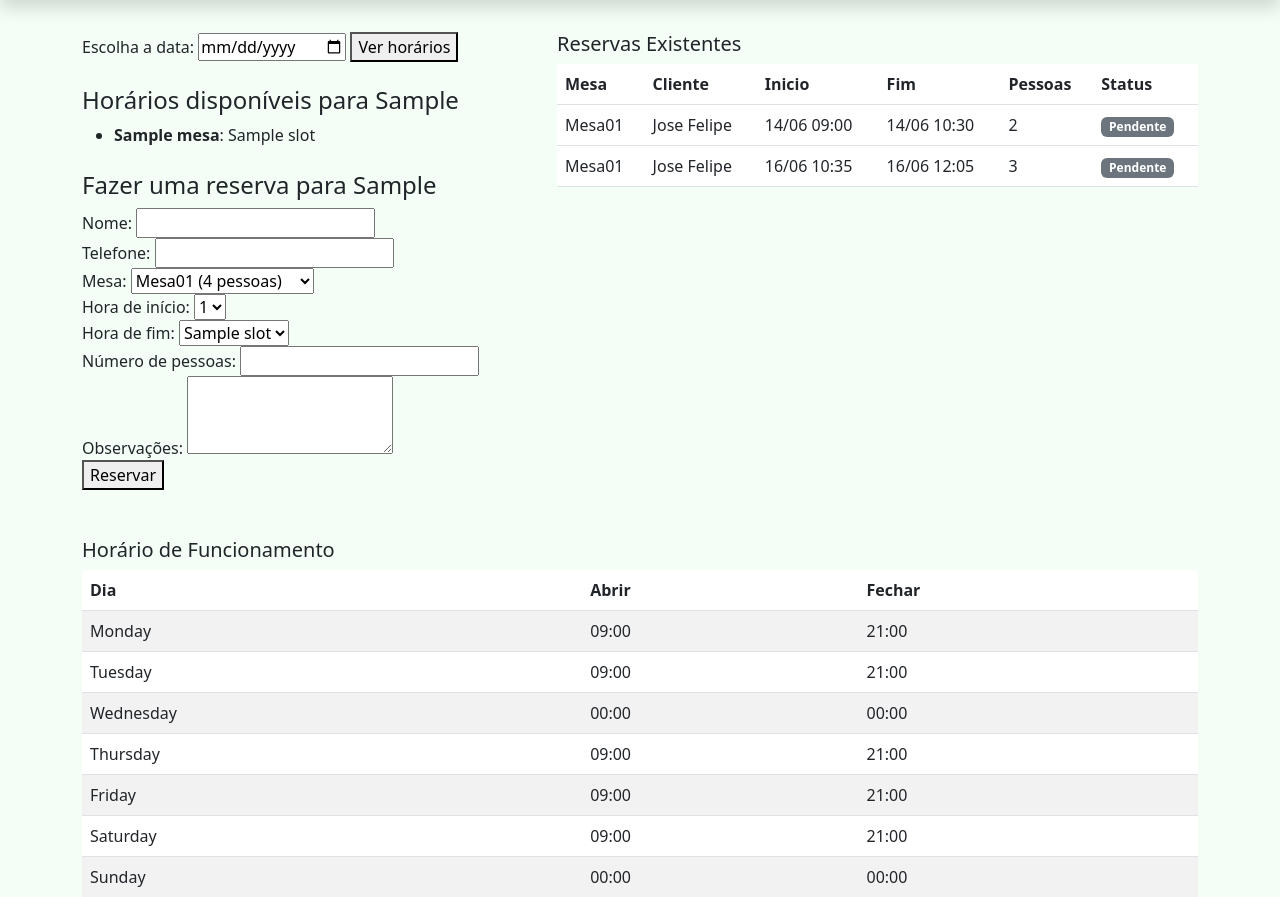
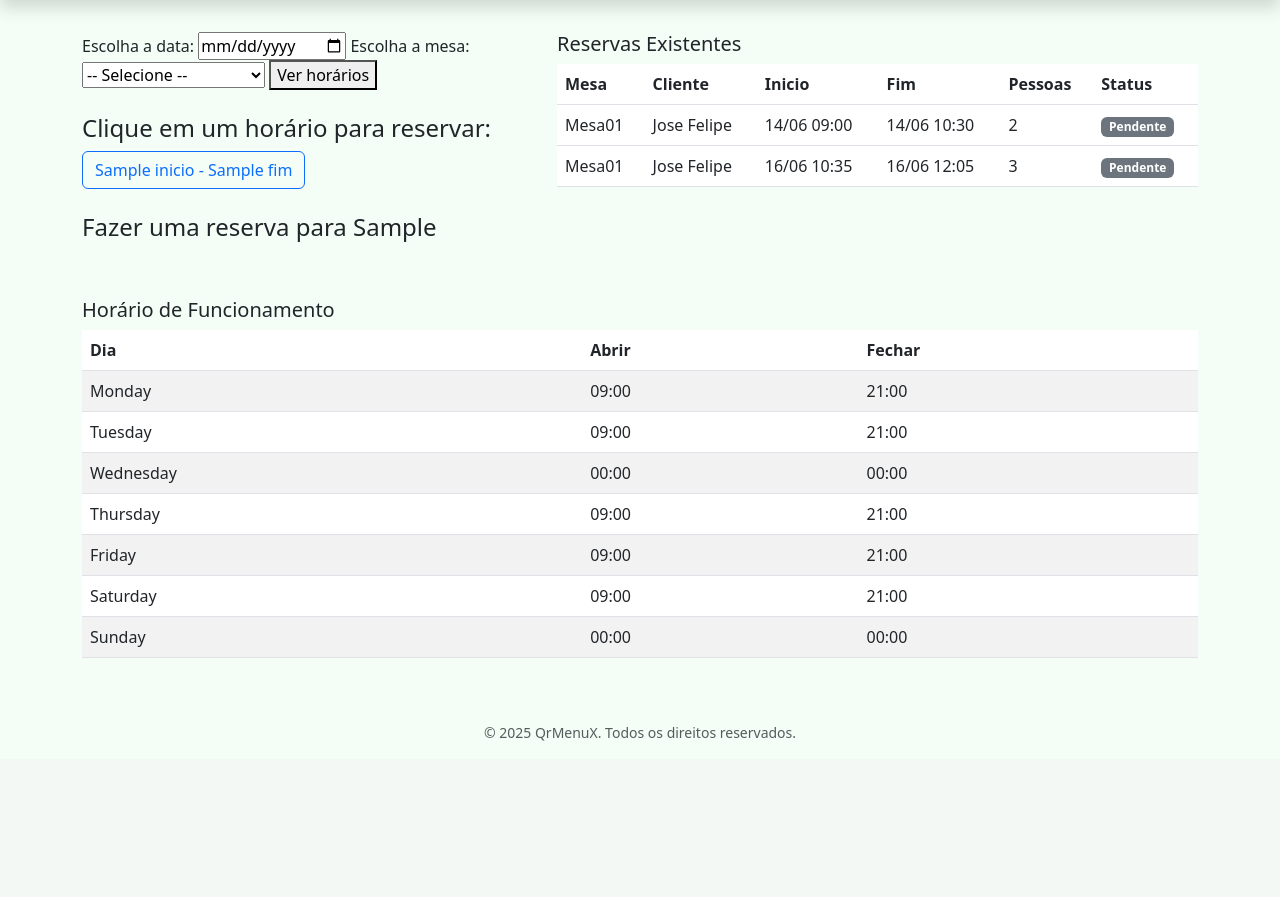
Before and after one commit to Erick0011/QrMenuX, a Flask app: template app/templates/dashboard/reservations.html in a window 1280 px wide. Shown: the part 56-953 px from the top of the page. After the commit the page ends 797 px from the top, so only its background shows below. Run offline with Flask 3, Linux system fonts and the light colour scheme; tables that the repository leaves empty hold one stand-in row (values such as "Sample post"); the template is opened without the code that fills it: values that come from a table or form of the project are taken from there, most other values are stand-ins (such as "Sample title", 1, 10 or a date in 2020).

Commit message:
Terminei o back para reservas

```diff
--- a/app/templates/dashboard/reservations.html
+++ b/app/templates/dashboard/reservations.html
@@ -6,56 +6,50 @@
     <!-- Escolher data para gerar os slots -->
     <form method="get" action="{{ url_for('dashboard.reservations') }}">
       <label for="date">Escolha a data:</label>
-      <input type="date" name="date" value="{{ data_reserva }}" />
+      <input type="date" name="date" value="{{ data_reserva }}" required />
+
+      <label for="table_id">Escolha a mesa:</label>
+      <select name="table_id" required>
+        <option value="">-- Selecione --</option>
+        {% for mesa in tables %}
+        <option value="{{ mesa.id }}" {% if mesa_escolhida and mesa.id == mesa_escolhida.id %}selected{% endif %}>
+          {{ mesa.name }} ({{ mesa.capacity }} pessoas)
+        </option>
+        {% endfor %}
+      </select>
+
       <button type="submit">Ver horários</button>
     </form>
 
-    {% if painel_disponibilidade %}
-    <h4 class="mt-4">Horários disponíveis para {{ data_reserva }}</h4>
-    <ul>
-      {% for mesa, slots in painel_disponibilidade.items() %}
-      <li>
-        <strong>{{ mesa }}</strong>: {% if slots %} {{ slots | join(", ") }} {%
-        else %} Nenhum horário disponível {% endif %}
-      </li>
+
+    {% if slots_disponiveis %}
+    <h4 class="mt-4">Clique em um horário para reservar:</h4>
+    <div class="d-flex flex-wrap gap-2">
+      {% for inicio, fim in slots_disponiveis %}
+      <button type="button" class="btn btn-outline-primary slot-btn"
+              data-start="{{ data_reserva }}T{{ inicio }}"
+              data-end="{{ data_reserva }}T{{ fim }}"
+              data-table-id="{{ mesa_escolhida.id }}">
+        {{ inicio }} - {{ fim }}
+      </button>
       {% endfor %}
-    </ul>
+    </div>
     {% endif %}
+
 
     <!-- Formulário de reserva -->
     {% if data_reserva %}
     <h4 class="mt-4">Fazer uma reserva para {{ data_reserva }}</h4>
-    <form method="post">
-      <input type="hidden" name="date" value="{{ data_reserva }}" />
+    <form method="post" id="reserva-form" class="mt-4" style="display: none;">
+      <input type="hidden" name="start_time" id="start_time" />
+      <input type="hidden" name="end_time" id="end_time" />
+      <input type="hidden" name="table_id" id="table_id" />
 
       <label for="customer_name">Nome:</label>
       <input type="text" name="customer_name" required /><br />
 
       <label for="customer_phone">Telefone:</label>
       <input type="text" name="customer_phone" required /><br />
-
-      <label for="table_id">Mesa:</label>
-      <select name="table_id" required>
-        {% for mesa in tables %}
-        <option value="{{ mesa.id }}">
-          {{ mesa.name }} ({{ mesa.capacity }} pessoas)
-        </option>
-        {% endfor %}</select
-      ><br />
-
-      <label for="start_time">Hora de início:</label>
-      <select name="start_time" required>
-        {% for slot in primeiros_slots %}
-        <option value="{{ data_reserva }}T{{ slot[0] }}">{{ slot[0] }}</option>
-        {% endfor %}</select
-      ><br />
-
-      <label for="end_time">Hora de fim:</label>
-      <select name="end_time" required>
-        {% for slot in primeiros_slots %}
-        <option value="{{ data_reserva }}T{{ slot[1] }}">{{ slot[1] }}</option>
-        {% endfor %}</select
-      ><br />
 
       <label for="people">Número de pessoas:</label>
       <input type="number" name="people" min="1" required /><br />
@@ -65,6 +59,7 @@
 
       <button type="submit">Reservar</button>
     </form>
+
     {% endif %}
   </div>
 
@@ -134,4 +129,17 @@
   <p class="text-muted">Nenhum horário configurado.</p>
   {% endif %}
 </div>
+
+<script>
+  document.querySelectorAll(".slot-btn").forEach(btn => {
+    btn.addEventListener("click", () => {
+      document.getElementById("start_time").value = btn.dataset.start;
+      document.getElementById("end_time").value = btn.dataset.end;
+      document.getElementById("table_id").value = btn.dataset.tableId;
+      document.getElementById("reserva-form").style.display = "block";
+      window.scrollTo({ top: document.getElementById("reserva-form").offsetTop - 100, behavior: "smooth" });
+    });
+  });
+</script>
+
 {% endblock %}
```
Also changed, not shown: app/routes/dashboard_routes.py (+18 -14 lines), instance/QrMenuX.db.
